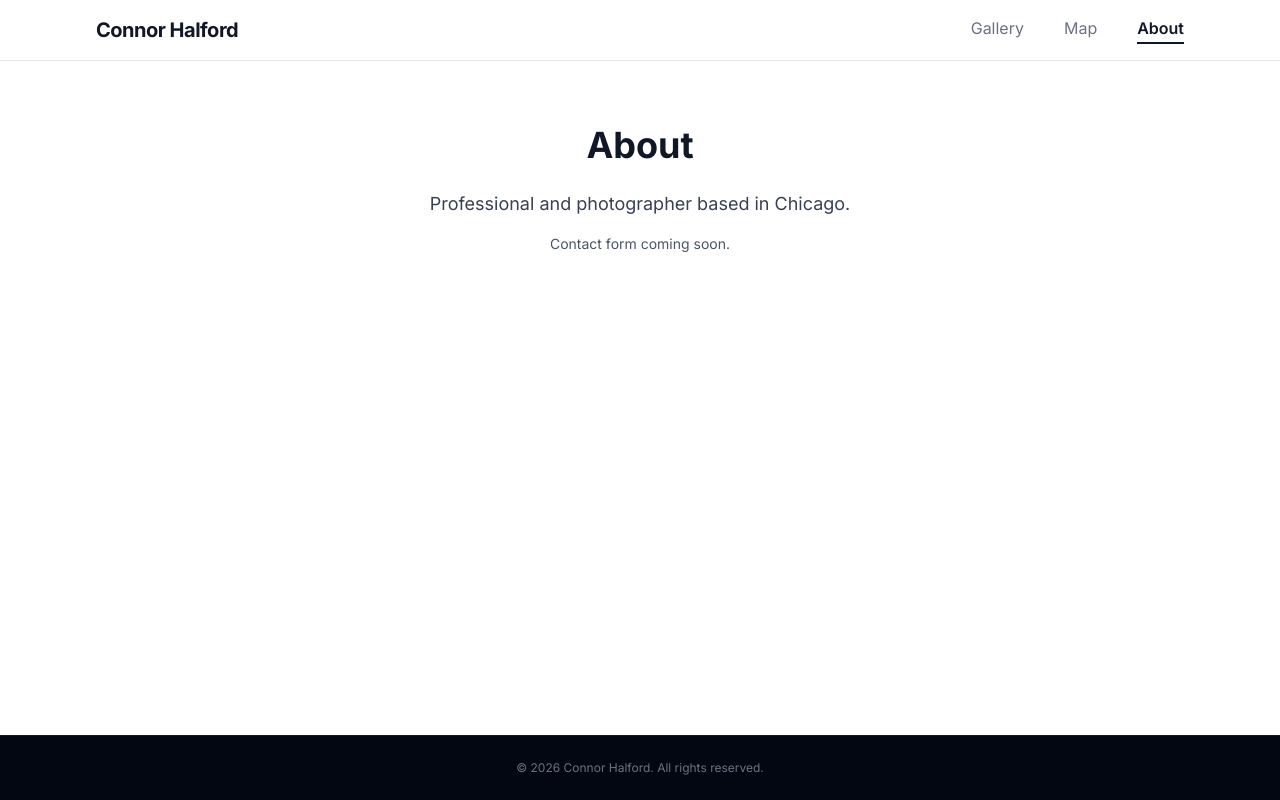
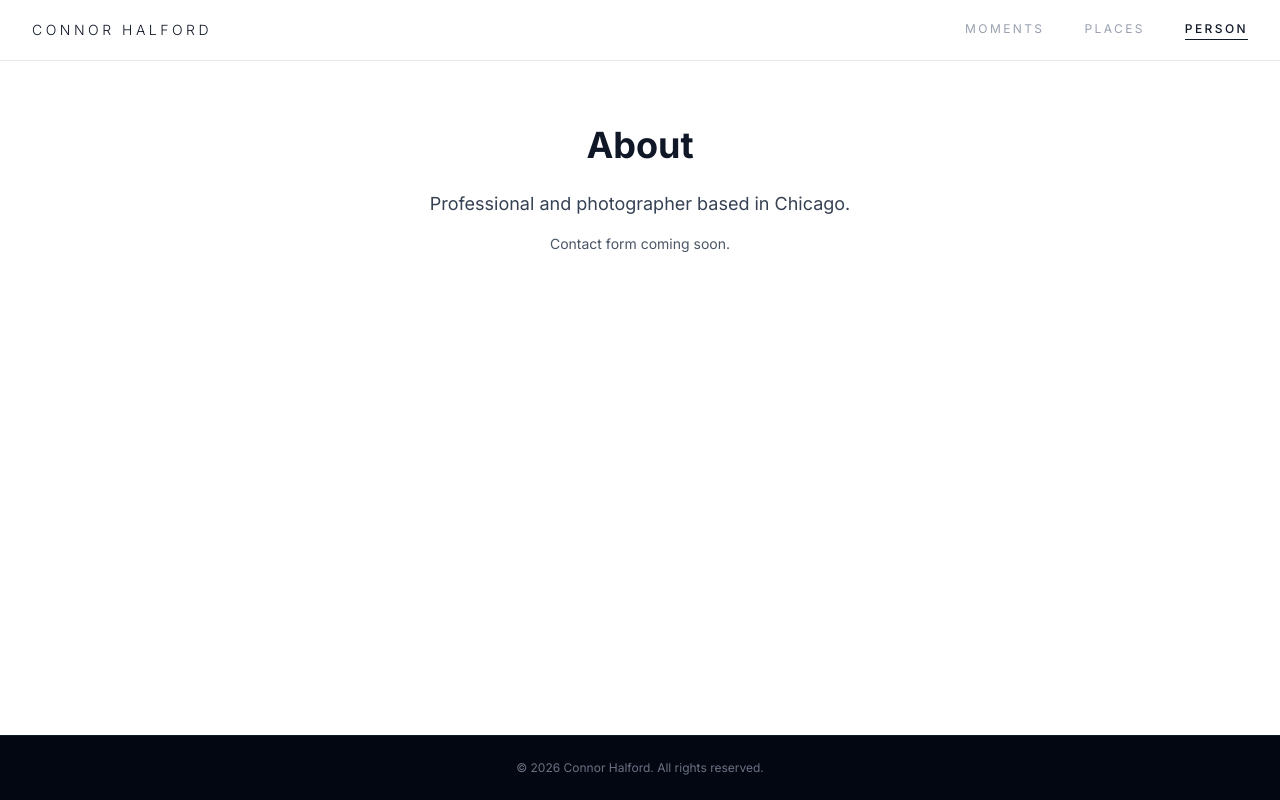
Before and after one commit to Connor-Halford/my-photo-site, a Next.js app: page /about in a window 1280 px wide. Built offline with nearby package versions, Linux system fonts and the light colour scheme.

Commit message:
stylistic changes

```diff
--- a/app/components/Nav.tsx
+++ b/app/components/Nav.tsx
@@ -7,26 +7,26 @@ export default function Nav() {
   const pathname = usePathname();
 
   const links = [
-    { href: '/gallery', label: 'Gallery' },
-    { href: '/map', label: 'Map' },
-    { href: '/about', label: 'About' },
-  ];
+  { href: '/gallery', label: 'Moments' },
+  { href: '/map', label: 'Places' },
+  { href: '/about', label: 'Person' },
+];
 
   return (
     <nav className="w-full border-b border-gray-200 bg-white">
-      <div className="max-w-6xl mx-auto px-8 py-4 flex items-center justify-between">
-        <Link href="/" className="text-xl font-bold tracking-tight text-gray-900">
+      <div className="max-w-7xl mx-auto px-8 py-5 flex items-center justify-between">
+        <Link href="/" className="text-sm font-light tracking-[0.25em] uppercase text-gray-900">
           Connor Halford
         </Link>
-        <div className="flex space-x-10 text-base">
+        <div className="flex space-x-10">
           {links.map(({ href, label }) => (
             <Link
               key={href}
               href={href}
-              className={`transition-colors ${
+              className={`text-xs tracking-[0.2em] uppercase transition-colors ${
                 pathname === href
-                  ? 'text-gray-900 font-semibold border-b-2 border-gray-900 pb-0.5'
-                  : 'text-gray-500 hover:text-gray-900'
+                  ? 'text-gray-900 font-medium border-b border-gray-900 pb-0.5'
+                  : 'text-gray-400 hover:text-gray-900'
               }`}
             >
               {label}
--- a/app/gallery/page.tsx
+++ b/app/gallery/page.tsx
@@ -142,8 +142,8 @@ export default function GalleryPage() {
           {/* Header */}
           <div className="flex flex-col lg:flex-row lg:items-center lg:justify-between gap-6 lg:gap-8 mb-12">
             <div className="flex flex-col items-center lg:items-start gap-2">
-              <h1 className="text-3xl md:text-5xl font-bold text-gray-900">Gallery</h1>
-              <div className="text-sm text-gray-500 text-center lg:text-left">
+              <h1 className="text-2xl font-light tracking-[0.3em] uppercase text-gray-900">Moments</h1>
+            <div className="text-sm text-gray-500 text-center lg:text-left">
                 Showing {filteredPhotos.length} photos
                 {selectedTags.length > 0 && ` · ${selectedTags.join(', ')}`}
               </div>
@@ -354,7 +354,6 @@ export default function GalleryPage() {
             </div>
           )}
 
-          {/* Photo Grid */}
           <RowsPhotoAlbum
             photos={filteredPhotos}
             targetRowHeight={300}
--- a/app/layout.tsx
+++ b/app/layout.tsx
@@ -2,7 +2,7 @@ import type { Metadata } from 'next'
 import { Inter } from 'next/font/google'
 import './globals.css'
 
-const inter = Inter({ subsets: ['latin'] })
+const inter = Inter({ subsets: ['latin'], variable: '--font-inter' })
 
 export const metadata: Metadata = {
   title: 'Connor Halford Photography',
@@ -16,7 +16,7 @@ export default function RootLayout({
 }) {
   return (
     <html lang="en">
-      <body className={inter.className + " bg-black text-white antialiased"}>
+      <body className={`${inter.variable} ${inter.className} bg-black text-white antialiased`}>
         {children}
       </body>
     </html>
--- a/app/map/page.tsx
+++ b/app/map/page.tsx
@@ -224,56 +224,93 @@ export default function MapPage() {
         >
           <NavigationControl position="bottom-right" />
 
+
           {/* Clusters and pins */}
           {clusters.map((cluster, i) => {
             const [lng, lat] = cluster.geometry.coordinates;
             const isCluster = cluster.properties.cluster;
             const count = cluster.properties.point_count;
 
+            if (isCluster) {
+              // Get first photo in cluster for thumbnail
+              const leaves = superclusterRef.current!.getLeaves(cluster.properties.cluster_id, 1);
+              const previewPhoto = leaves.length > 0
+                ? geoPhotos.find(p => p.id === leaves[0].properties.photoId)
+                : null;
+
               return (
                 <Marker key={i} longitude={lng} latitude={lat} anchor="center">
-                {isCluster ? (
                   <div
-                    className="relative cursor-pointer"
+                    className="relative cursor-pointer group"
                     onMouseEnter={e => handleClusterHover(cluster, e)}
                     onMouseMove={handleClusterHoverMove}
                     onMouseLeave={() => setHoveredCluster(null)}
                     onClick={() => openClusterLightbox(cluster)}
                   >
-                    {/* Outer ring */}
+                    {/* Cluster thumbnail with count badge */}
                     <div
-                      className="rounded-full bg-white/30 border-2 border-white flex items-center justify-center"
+                      className="rounded-full border-2 border-white overflow-hidden transition-transform group-hover:scale-110"
                       style={{
-                        width: Math.min(20 + count * 3, 56),
-                        height: Math.min(20 + count * 3, 56),
+                        width: 48,
+                        height: 48,
+                        boxShadow: '0 2px 8px rgba(0,0,0,0.5), 0 0 0 1px rgba(255,255,255,0.3)',
                       }}
                     >
-                      {/* Inner circle */}
+                      {previewPhoto ? (
+                        <img
+                          src={previewPhoto.src}
+                          alt=""
+                          className="w-full h-full object-cover"
+                        />
+                      ) : (
+                        <div className="w-full h-full bg-gray-400" />
+                      )}
+                    </div>
+                    {/* Count badge */}
                     <div
-                        className="rounded-full bg-white flex items-center justify-center shadow-lg"
-                        style={{
-                          width: Math.min(14 + count * 2, 44),
-                          height: Math.min(14 + count * 2, 44),
-                        }}
+                      className="absolute -top-1.5 -right-1.5 bg-gray-900 text-white text-xs font-bold rounded-full flex items-center justify-center border-2 border-white"
+                      style={{ width: 22, height: 22, boxShadow: '0 1px 4px rgba(0,0,0,0.4)' }}
                     >
-                        <span className="text-xs font-bold text-gray-900">{count}</span>
+                      {count}
                     </div>
                   </div>
-                  </div>
-                ) : (
+                </Marker>
+              );
+            }
+
+            // Single pin
+            const photo = geoPhotos.find(p => p.id === cluster.properties.photoId);
+            if (!photo) return null;
+
+            return (
+              <Marker key={i} longitude={lng} latitude={lat} anchor="center">
                 <div
-                    className="cursor-pointer"
+                  className="relative cursor-pointer group"
                   onMouseEnter={e => handleClusterHover(cluster, e)}
                   onMouseMove={handleClusterHoverMove}
                   onMouseLeave={() => setHoveredCluster(null)}
                   onClick={() => openClusterLightbox(cluster)}
                 >
-                    <div className="w-4 h-4 rounded-full bg-white border-2 border-gray-900 shadow-lg hover:scale-125 transition-transform" />
+                  <div
+                    className="rounded-full border-2 border-white overflow-hidden transition-transform group-hover:scale-110"
+                    style={{
+                      width: 40,
+                      height: 40,
+                      boxShadow: '0 2px 8px rgba(0,0,0,0.5), 0 0 0 1px rgba(255,255,255,0.3)',
+                    }}
+                  >
+                    <img
+                      src={photo.src}
+                      alt=""
+                      className="w-full h-full object-cover"
+                    />
                   </div>
-                )}
+                </div>
               </Marker>
             );
           })}
+
+
         </Map>
 
         {/* Satellite / Street toggle */}
--- a/app/page.tsx
+++ b/app/page.tsx
@@ -14,31 +14,31 @@ export default function HomePage() {
 
       {/* Overlay content */}
       <div className="relative z-10 flex flex-col items-center justify-center min-h-screen text-white px-6">
-        <h1 className="text-4xl md:text-6xl font-bold tracking-tight mb-6 text-center">
+        <h1 className="text-3xl md:text-4xl font-light tracking-[0.4em] uppercase mb-4 text-center">
           Connor Halford
         </h1>
-        <p className="text-lg md:text-xl text-gray-200 mb-10 text-center max-w-xl">
-          Photography from the places and moments that matter most.
+        <p className="text-xs md:text-sm tracking-[0.2em] uppercase text-white/60 mb-12 text-center">
+          Photography from the places and moments that matter most
         </p>
 
-        <div className="flex flex-col md:flex-row gap-6">
+        <div className="flex flex-col md:flex-row gap-4">
           <a
             href="/gallery"
-            className="px-8 py-3 border border-white/70 hover:border-white text-lg tracking-wide uppercase text-center hover:bg-white hover:text-black transition-colors"
+            className="px-10 py-4 border border-white/70 hover:border-white text-xs tracking-[0.2em] uppercase text-center hover:bg-white hover:text-black transition-colors"
           >
-            Gallery
+            Moments
           </a>
           <a
             href="/map"
-            className="px-8 py-3 border border-white/70 hover:border-white text-lg tracking-wide uppercase text-center hover:bg-white hover:text-black transition-colors"
+            className="px-10 py-4 border border-white/70 hover:border-white text-xs tracking-[0.2em] uppercase text-center hover:bg-white hover:text-black transition-colors"
           >
-            Map
+            Places
           </a>
           <a
             href="/about"
-            className="px-8 py-3 border border-white/70 hover:border-white text-lg tracking-wide uppercase text-center hover:bg-white hover:text-black transition-colors"
+            className="px-10 py-4 border border-white/70 hover:border-white text-xs tracking-[0.2em] uppercase text-center hover:bg-white hover:text-black transition-colors"
           >
-            About
+            Person
           </a>
         </div>
       </div>
```
Lines whose indentation alone changed are shown as unchanged.
